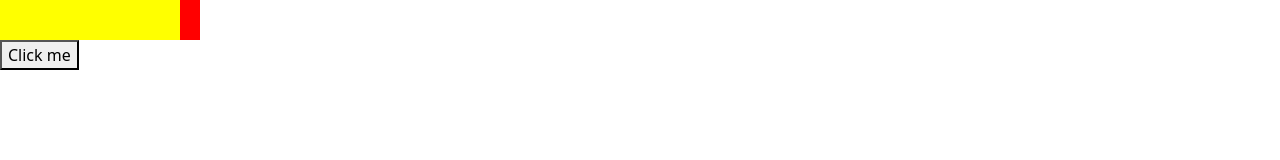
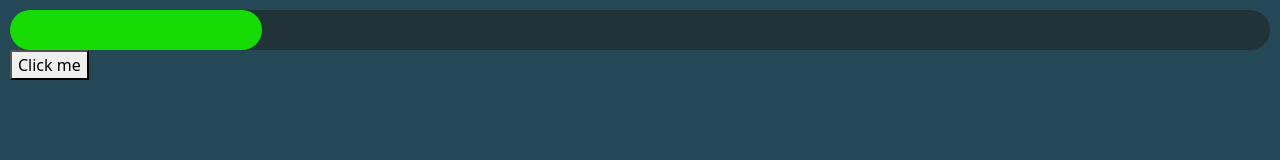
Before and after one commit to HACC2024/Energeez, a plain HTML site: page index.html in a window 1280 px wide. Both pictures are taken after a click on the button "Click me". Drawn offline with nearby package versions, Linux system fonts and the light colour scheme.

Commit message:
random test html

```diff
--- a/main.js
+++ b/main.js
@@ -1,9 +1,9 @@
-var num = 200;
+var num = 0;
 /*jslint browser: true */
 function myFunction() {
     "use strict";
-    if (num >= 0) {
-        num = num - 20;
+    if (num >= 0 && num < 100) {
+        num = num + 20;
+        document.getElementById("front").style.width = num + "%";
     }
-    document.getElementById("front").style.width = num + "px";
 }
--- a/styles.css
+++ b/styles.css
@@ -1,10 +1,19 @@
 #back {
-    background:red;
-    width:200px;
+    background:#213238;
+    width:100%;
     height:40px;
 }
 #front {
-    background:yellow;
-    width:200px;
+    background:rgb(23, 219, 5);
+    width:0%;
     height:40px;
 }
+
+body {
+    padding: 10px;
+    background-color: #244855
+}
+
+div {
+    border-radius: 25px;
+}
```
